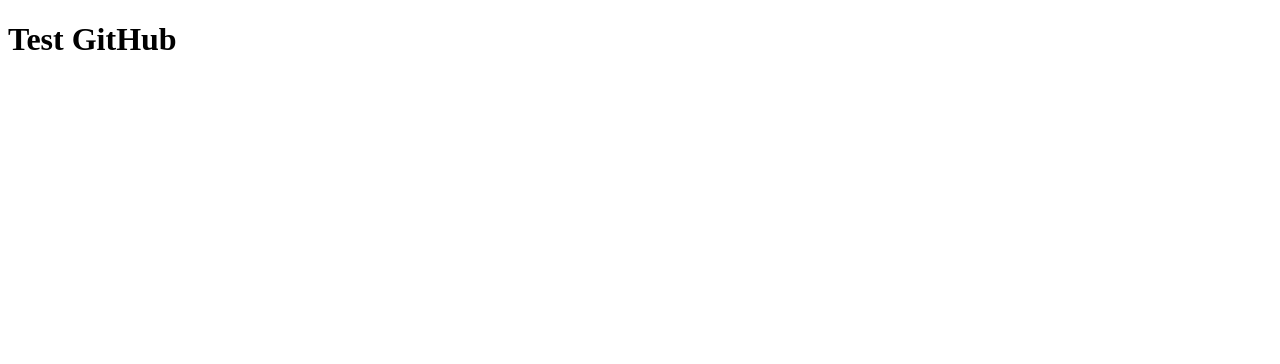
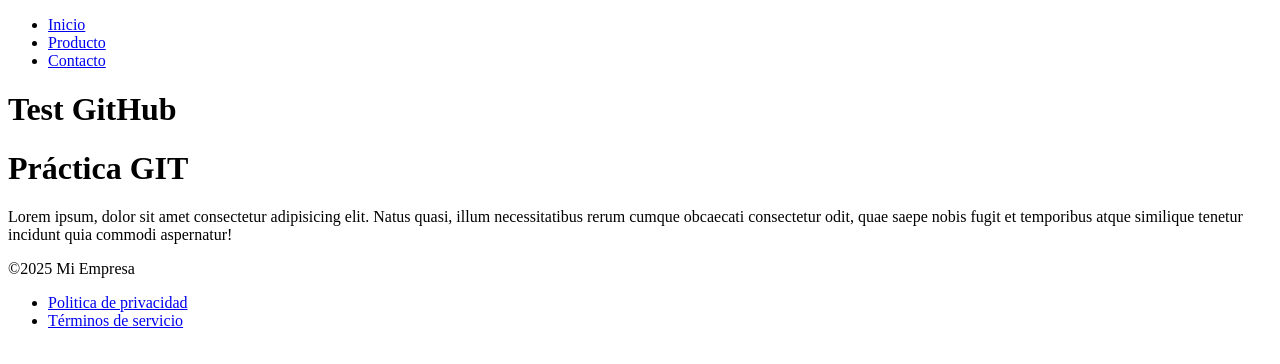
Before and after one commit to Tabaxico/git_test, a plain HTML site: page index.html in a window 1280 px wide. Drawn offline with Linux system fonts and the light colour scheme.

Commit message:
feat: add content to index

```diff
--- a/index.html
+++ b/index.html
@@ -5,8 +5,28 @@
     <meta name="viewport" content="width=device-width, initial-scale=1.0">
     <title>Document</title>
 </head>
+<header>
+    <nav>
+        <ul>
+            <li><a href="#">Inicio</a></li>
+            <li><a href="#">Producto</a></li>
+            <li><a href="#">Contacto</a></li>
+        </ul>
+    </nav>
+</header>
 <body>
     <h1>Test GitHub</h1>
+    <main>
+        <h1>Práctica GIT</h1>
+        <p>Lorem ipsum, dolor sit amet consectetur adipisicing elit. Natus quasi, illum necessitatibus rerum cumque obcaecati consectetur odit, quae saepe nobis fugit et temporibus atque similique tenetur incidunt quia commodi aspernatur!</p>
+    </main>
 
 </body>
+<footer>
+    <p>&copy;2025 Mi Empresa</p>
+    <ul>
+        <li><a href="#">Politica de privacidad</a></li>
+        <li><a href="#">Términos de servicio</a></li>
+    </ul>
+</footer>
 </html>
```
